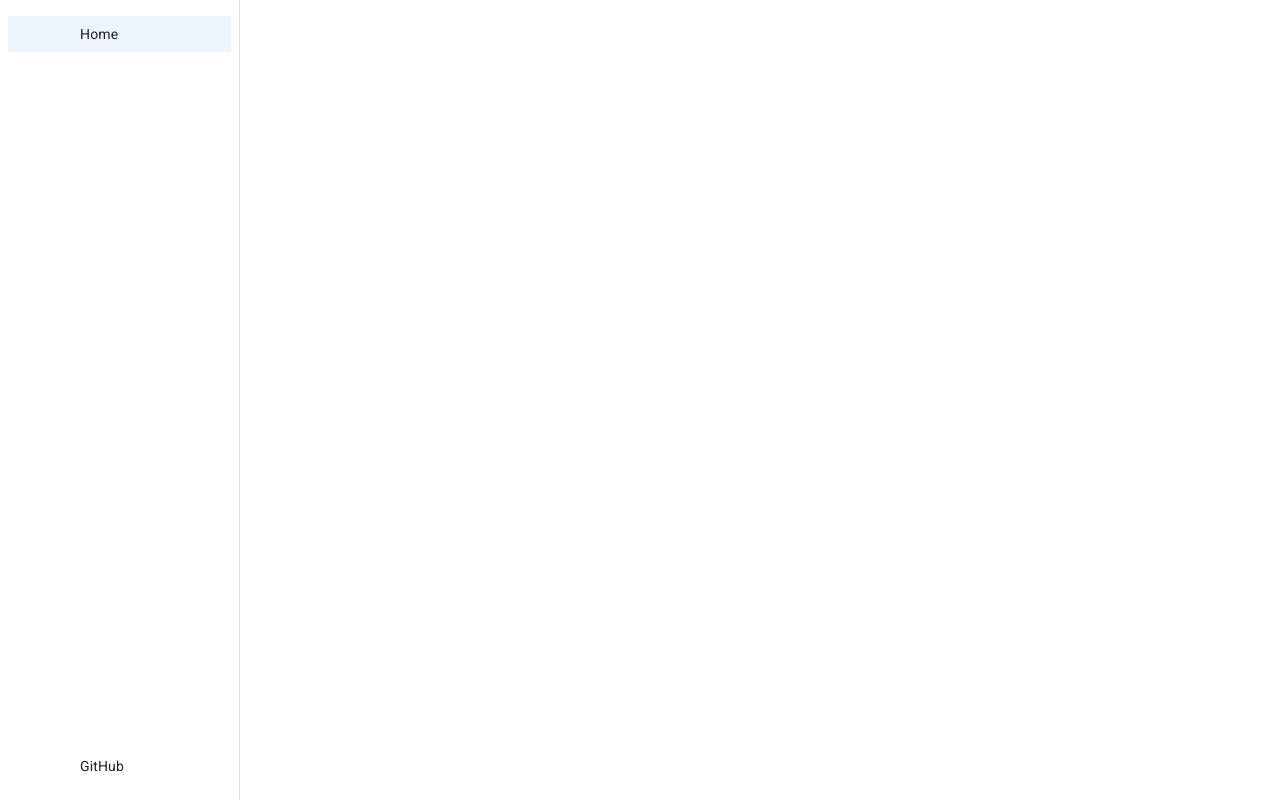
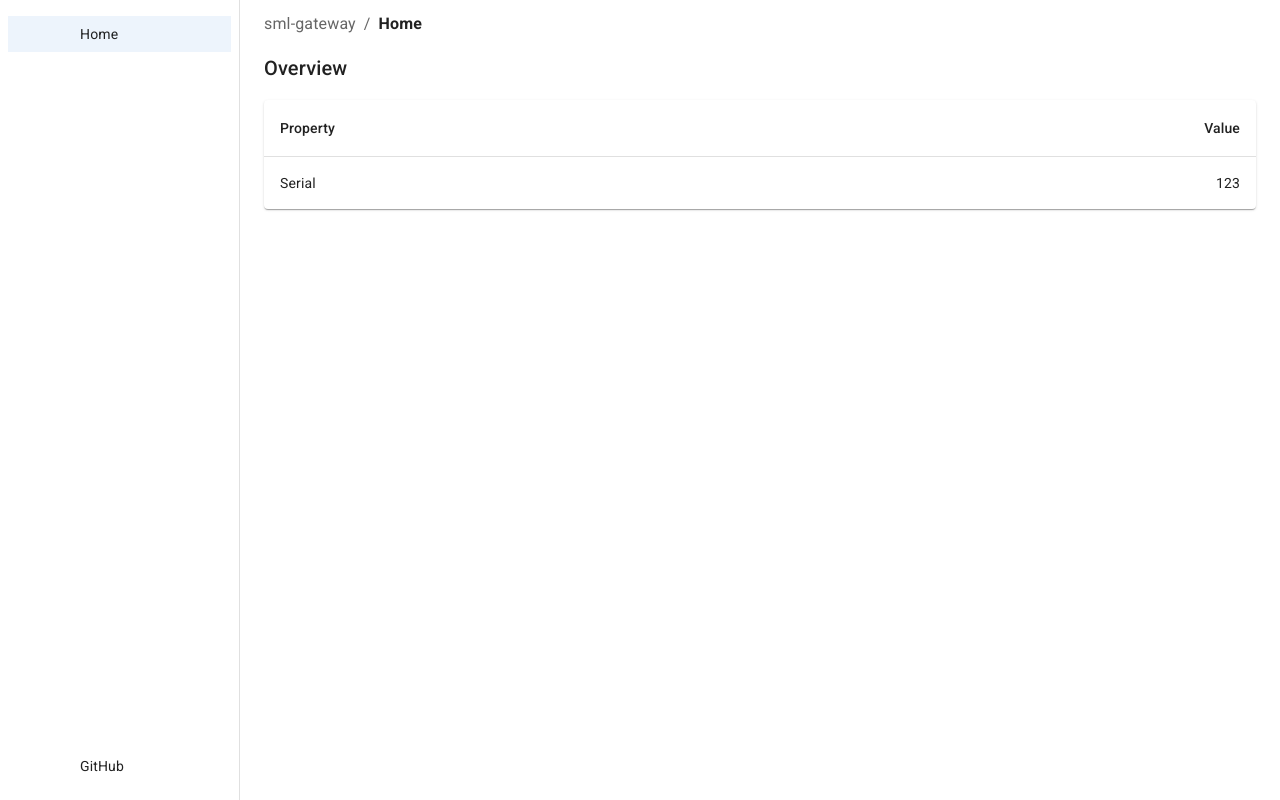
Before and after one commit to kajoik/sml-gateway, a React (Vite) app in the folder apps/web/: page / in a window 1280 px wide. Built offline with nearby package versions, Linux system fonts and the light colour scheme; some icons are missing.

Commit message:
Add sample table with mock data

```diff
--- a/apps/web/src/App.tsx
+++ b/apps/web/src/App.tsx
@@ -1,7 +1,10 @@
 import AppTheme from "./theme/AppTheme";
 import SideMenu from "./components/SideMenu";
+import Header from "./components/Header";
 import CssBaseline from "@mui/material/CssBaseline";
 import Box from "@mui/material/Box";
+import Stack from "@mui/material/Stack";
+import MainGrid from "./components/MainGrid";
 
 function App() {
   return (
@@ -9,6 +12,26 @@ function App() {
       <CssBaseline />
       <Box sx={{ display: "flex" }}>
         <SideMenu />
+        <Box
+          component="main"
+          sx={{
+            flexGrow: 1,
+            overflow: "auto",
+          }}
+        >
+          <Stack
+            spacing={2}
+            sx={{
+              alignItems: "center",
+              mx: 3,
+              pb: 5,
+              mt: { xs: 8, md: 0 },
+            }}
+          >
+            <Header />
+            <MainGrid />
+          </Stack>
+        </Box>
       </Box>
     </AppTheme>
   );
--- /dev/null
+++ b/apps/web/src/components/Header.tsx
@@ -0,0 +1,19 @@
+import Stack from "@mui/material/Stack";
+import NavbarBreadcrumbs from "./NavbarBreadcrumbs";
+
+export default function Header() {
+  return (
+    <Stack
+      direction="row"
+      sx={{
+        width: "100%",
+        justifyContent: "space-between",
+        maxWidth: { sm: "100%", md: "1700px" },
+        pt: 1.5,
+      }}
+      spacing={2}
+    >
+      <NavbarBreadcrumbs />
+    </Stack>
+  );
+}
--- /dev/null
+++ b/apps/web/src/components/MainGrid.tsx
@@ -0,0 +1,14 @@
+import Box from "@mui/material/Box";
+import Typography from "@mui/material/Typography";
+import SampleTable from "./SampleTable";
+
+export default function MainGrid() {
+  return (
+    <Box sx={{ width: "100%", maxWidth: { sm: "100%", md: "1700px" } }}>
+      <Typography component="h2" variant="h6" sx={{ mb: 2 }}>
+        Overview
+      </Typography>
+      <SampleTable />
+    </Box>
+  );
+}
--- /dev/null
+++ b/apps/web/src/components/NavbarBreadcrumbs.tsx
@@ -0,0 +1,16 @@
+import Typography from "@mui/material/Typography";
+import Breadcrumbs from "@mui/material/Breadcrumbs";
+
+export default function NavbarBreadcrumbs() {
+  return (
+    <Breadcrumbs aria-label="breadcrumb">
+      <Typography variant="body1">sml-gateway</Typography>
+      <Typography
+        variant="body1"
+        sx={{ color: "text.primary", fontWeight: 600 }}
+      >
+        Home
+      </Typography>
+    </Breadcrumbs>
+  );
+}
--- /dev/null
+++ b/apps/web/src/components/SampleTable.tsx
@@ -0,0 +1,37 @@
+import Table from "@mui/material/Table";
+import TableBody from "@mui/material/TableBody";
+import TableCell from "@mui/material/TableCell";
+import TableContainer from "@mui/material/TableContainer";
+import TableHead from "@mui/material/TableHead";
+import TableRow from "@mui/material/TableRow";
+import Paper from "@mui/material/Paper";
+
+const rows = [{ property: "Serial", value: "123" }];
+
+export default function SampleTable() {
+  return (
+    <TableContainer component={Paper}>
+      <Table sx={{ minWidth: 650 }}>
+        <TableHead>
+          <TableRow>
+            <TableCell>Property</TableCell>
+            <TableCell align="right">Value</TableCell>
+          </TableRow>
+        </TableHead>
+        <TableBody>
+          {rows.map((row) => (
+            <TableRow
+              key={row.property}
+              sx={{ "&:last-child td, &:last-child th": { border: 0 } }}
+            >
+              <TableCell component="th" scope="row">
+                {row.property}
+              </TableCell>
+              <TableCell align="right">{row.value}</TableCell>
+            </TableRow>
+          ))}
+        </TableBody>
+      </Table>
+    </TableContainer>
+  );
+}
```
